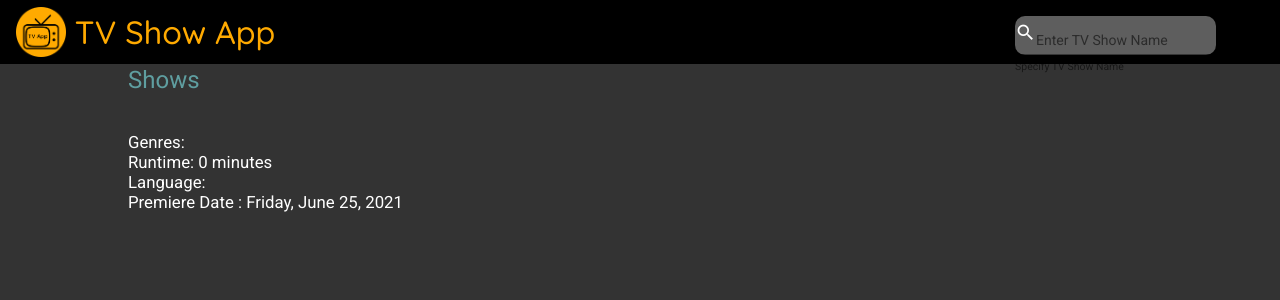
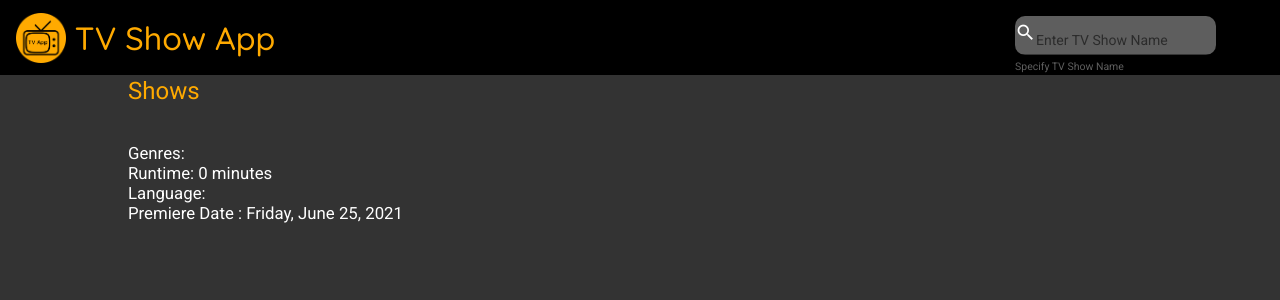
Before and after one commit to prachi84/TV-show-app, an Angular app: page / in a window 1280 px wide. Shown: the top 300 px of the page. Built offline with nearby package versions, Linux system fonts and the light colour scheme.

Commit message:
CSS changes to h1 and search component

```diff
--- a/src/app/tv-search/tv-search.component.html
+++ b/src/app/tv-search/tv-search.component.html
@@ -1,3 +1,9 @@
+<!doctype html>
+<html lang="en">
+<head>
+  <meta charset="utf-8">
+  <link rel="stylesheet" href="/styles.css">
+  </head>
 <form>
   <mat-form-field>
     <mat-icon matPrefix>search</mat-icon>
--- a/src/styles.css
+++ b/src/styles.css
@@ -51,10 +51,11 @@ margin-left: auto;
     border-radius: 10px;
 }
  h1 {
-    color:cadetblue;
+    color:#ffaa00;
+    font-family: "Quicksand", sans-serif;
     float:auto;
+}
 
-}
 .emulated-flex-gap {
     --gap: 160px;
     display: inline-flex;
@@ -71,3 +72,18 @@ margin-left: auto;
  .row {
     margin-bottom: 10%;
  }
+
+.mat-focused .mat-form-field-label {
+    color: #ffaa00 !important;
+   }
+
+.mat-form-field-ripple {
+   background-color:#ffaa00 !important;;
+  }
+  mat-hint {
+    color: #5e5e5e !important;
+ }
+ .mat-toolbar {
+     height: 75px;
+
+ }
```
